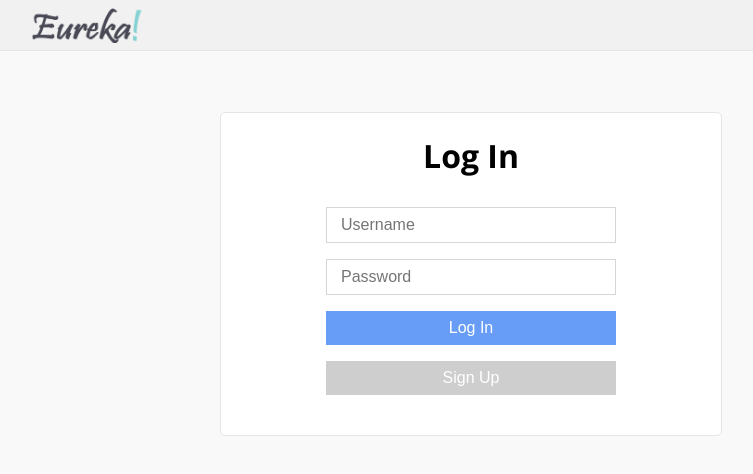
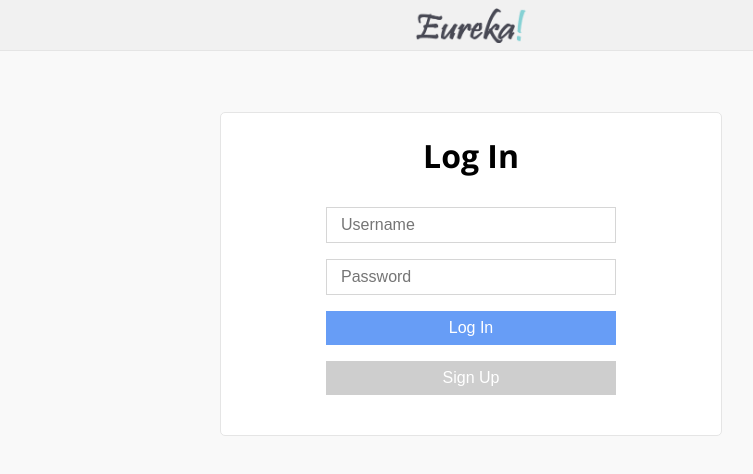
Before and after one commit to Eureka-Project/Eureka-Project, a website: page public/index.html at #/login in a window 1280 px wide. Shown: the whole page, without its empty margins (169-922 px from the left). Drawn offline with nearby package versions, Linux system fonts and the light colour scheme; some packages are replaced by stand-ins of ours.

Commit message:
tiny logo edits

```diff
--- a/public/app/views/login.html
+++ b/public/app/views/login.html
@@ -1,7 +1,5 @@
 <nav>
-	<div class="title">
-		<img src="logoTest.png" alt="logoTest" class="logo">
-	</div>
+	<img src="logoTest.png" alt="logoTest" class="logo">
 </nav>
 <div class="loginError" ng-show="loginErr">Please try again. {{ loginTxt }}</div>
 <div class="page-container">
```
Also changed, not shown: public/app/views/signup.html (+1 -3 lines).
